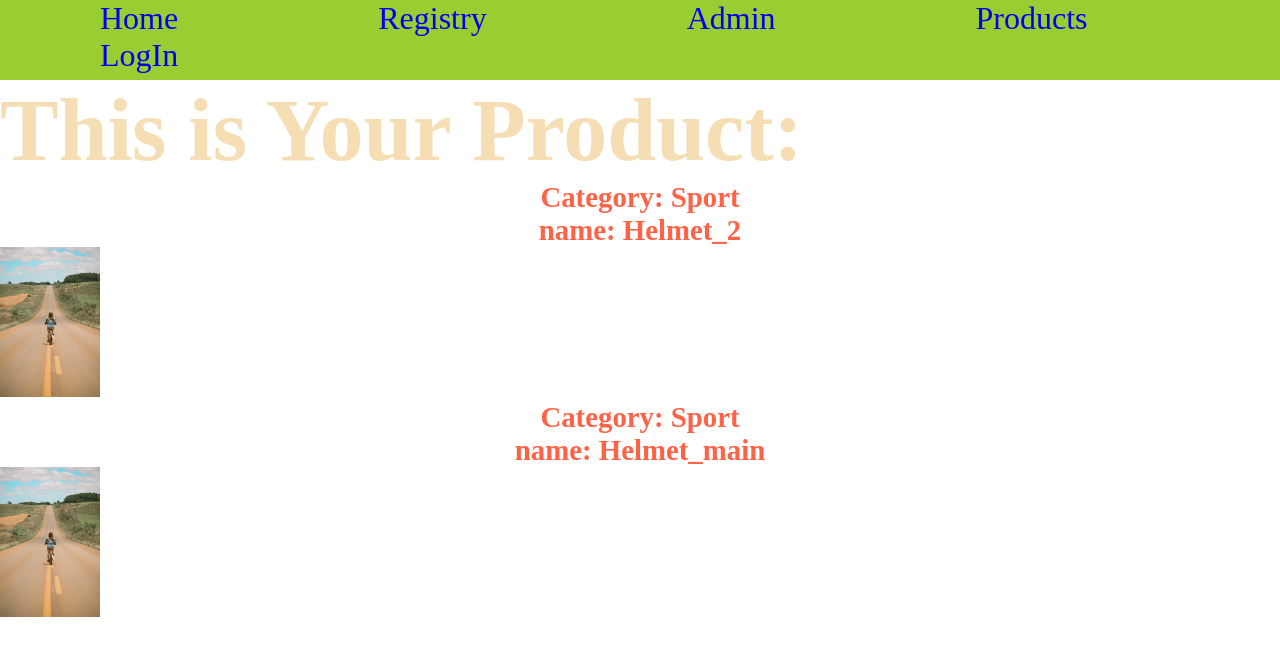
After one commit to Nuwanda-1998/Django_Basic_Ecommerce, a Django app: page /basic_app/1/ in a window 1280 px wide. The commit adds this page. Shown: the top 656 px of the page. Run offline with Django 3.2, Linux system fonts and the light colour scheme; data comes from the database, SQL or seed files in the repository; both versions use the stored data as it was after the commit.

Commit message:
DetailView-ListView

```diff
--- a/Crud_E_Project/urls.py
+++ b/Crud_E_Project/urls.py
@@ -18,8 +18,12 @@ from django.contrib import admin
 from basic_app import urls
 from basic_app import views
 
+from django.conf import settings
+from django.conf.urls.static import static
+
 urlpatterns = [
     url(r'^admin/', admin.site.urls),
     url(r'^$', views.Index.as_view(), name='Index_page'),
     url(r'^basic_app/', include('basic_app.urls')),
 ]
+urlpatterns += static(settings.MEDIA_URL, document_root=settings.MEDIA_ROOT)
--- /dev/null
+++ b/basic_app/templates/basic_app/Product_detail.html
@@ -0,0 +1,17 @@
+<!DOCTYPE html>
+{% extends 'index.html' %}
+
+
+
+{% block body-block %}
+    <h1>This is Your Product:</h1>
+    {% for product in product_deatail.products.all %}
+    <h3>Category: {{ product.category }}</h3>
+    <h3>name: {{ product.product_name }}</h3>
+    <!-- <h3>Picture: {{ product.product_image }}</h3> -->
+    <!-- <td><img src="{{ product.product_image }}" /></td> -->
+    <img src="{{ product.product_image }}" alt="Product_Page">
+
+    {% endfor %}
+
+    {% endblock  %}
--- a/basic_app/urls.py
+++ b/basic_app/urls.py
@@ -10,4 +10,7 @@ urlpatterns = [
     url(r'^login_failed/', views.Invalid_p.as_view(), name='Invalid'),
     url(r'^product_adding/', views.Product_Adder_View, name='product_add'),
     url(r'6success_product_adding', views.Succes_Product_page.as_view(), name='Product_added'),
+    # url(r'^products_page/', views.Products_Display.as_view(), name='products_page'),
+    url(r'^$', views.Products_Display.as_view(), name='products_page'),
+    url(r'^(?P<pk>\d+)/$', views.Products_Detail.as_view(), name='products_detail_page'),
 ]
--- a/basic_app/views.py
+++ b/basic_app/views.py
@@ -1,6 +1,7 @@
 from django.shortcuts import render
 from .forms import UserForm, UserProfileInfoForm, ProductForm
 from django.shortcuts import redirect
+from .models import PCategory, Products
 
 
 from django.contrib.auth import login, logout, authenticate
@@ -86,3 +87,12 @@ def Product_Adder_View(request):
     else:
         Prdct_form = ProductForm()
     return render(request, 'basic_app/product_adding.html', context={'Prdct_form':Prdct_form})
+
+class Products_Display(ListView):
+    context_object_name = 'Categories'
+    template_name = 'basic_app/Product_page.html'
+    model = PCategory
+class Products_Detail(DetailView):
+    context_object_name = 'product_deatail'
+    template_name = 'basic_app/Product_detail.html'
+    model = PCategory
--- a/statics/css/style.css
+++ b/statics/css/style.css
@@ -53,3 +53,13 @@ h1{
     color: wheat;
     font-size: 550%;
 }
+
+h4{
+    color: tomato;
+    font-size: 200%;
+    padding: 70px;
+}
+img{
+    width: 100px;
+    height: 150px;
+}
--- a/templates/index.html
+++ b/templates/index.html
@@ -13,6 +13,7 @@
         <li><a href="{% url 'Index_page' %}">Home</a></li>
         <li><a href="{% url 'basic_app:register_page' %}">Registry</a></li>
         <li><a href="{% url 'admin:index' %}">Admin</a></li>
+        <li><a href="{% url 'basic_app:products_page' %}">Products</a></li>
         {% if request.user.is_authenticated %}
         <li><a href="{% url 'basic_app:product_add' %}">Add Your Product</a></li>
         <li><a href="{% url 'basic_app:logout' %}">LogOut</a></li>
```
Also changed, not shown: basic_app/templates/basic_app/Product_page.html (added, +14 -0 lines), db.sqlite3, media/profile_pics/Biking.jpg (added), media/profile_pics/Biking_CvgFgr9.jpg (added).
